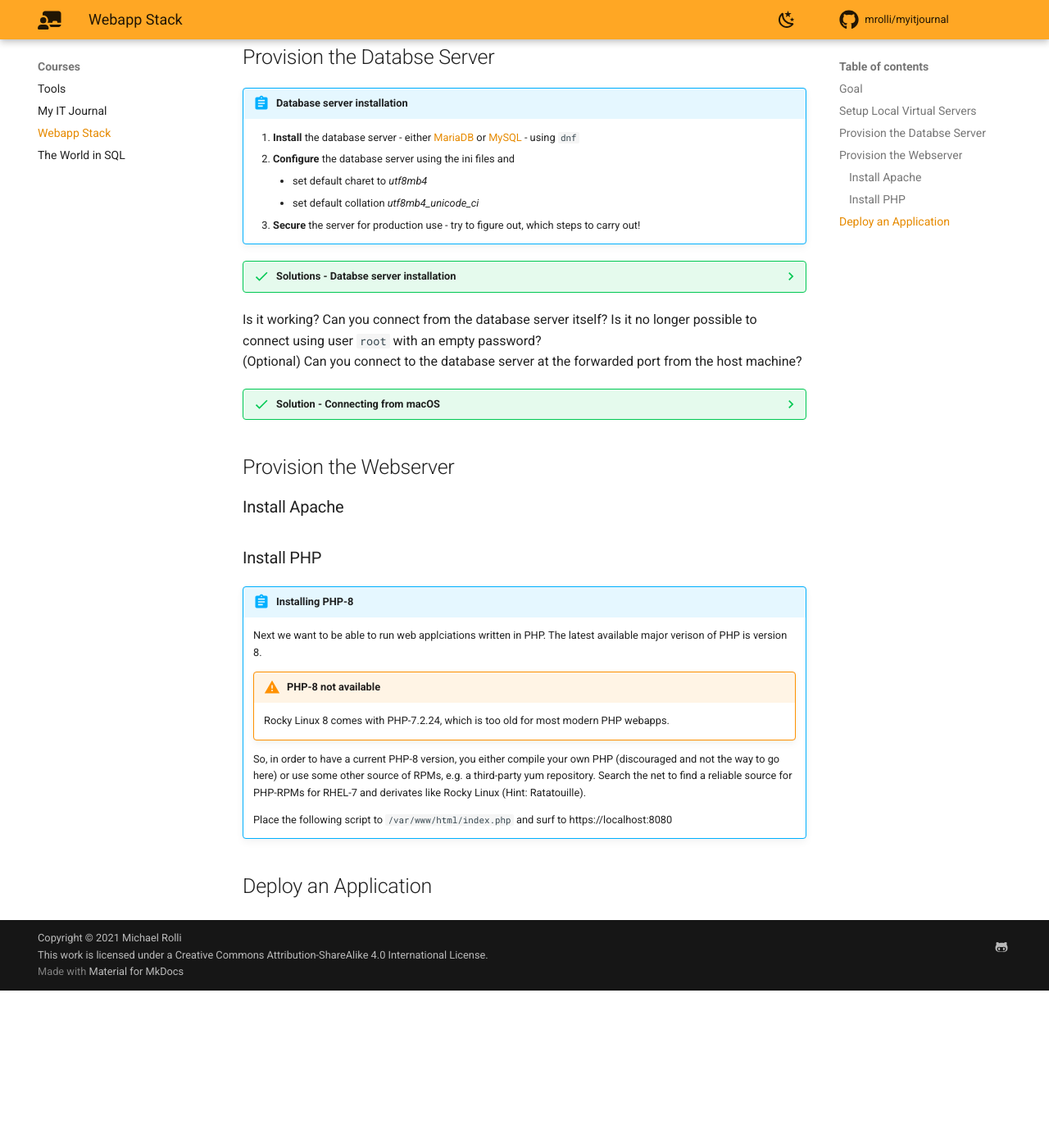
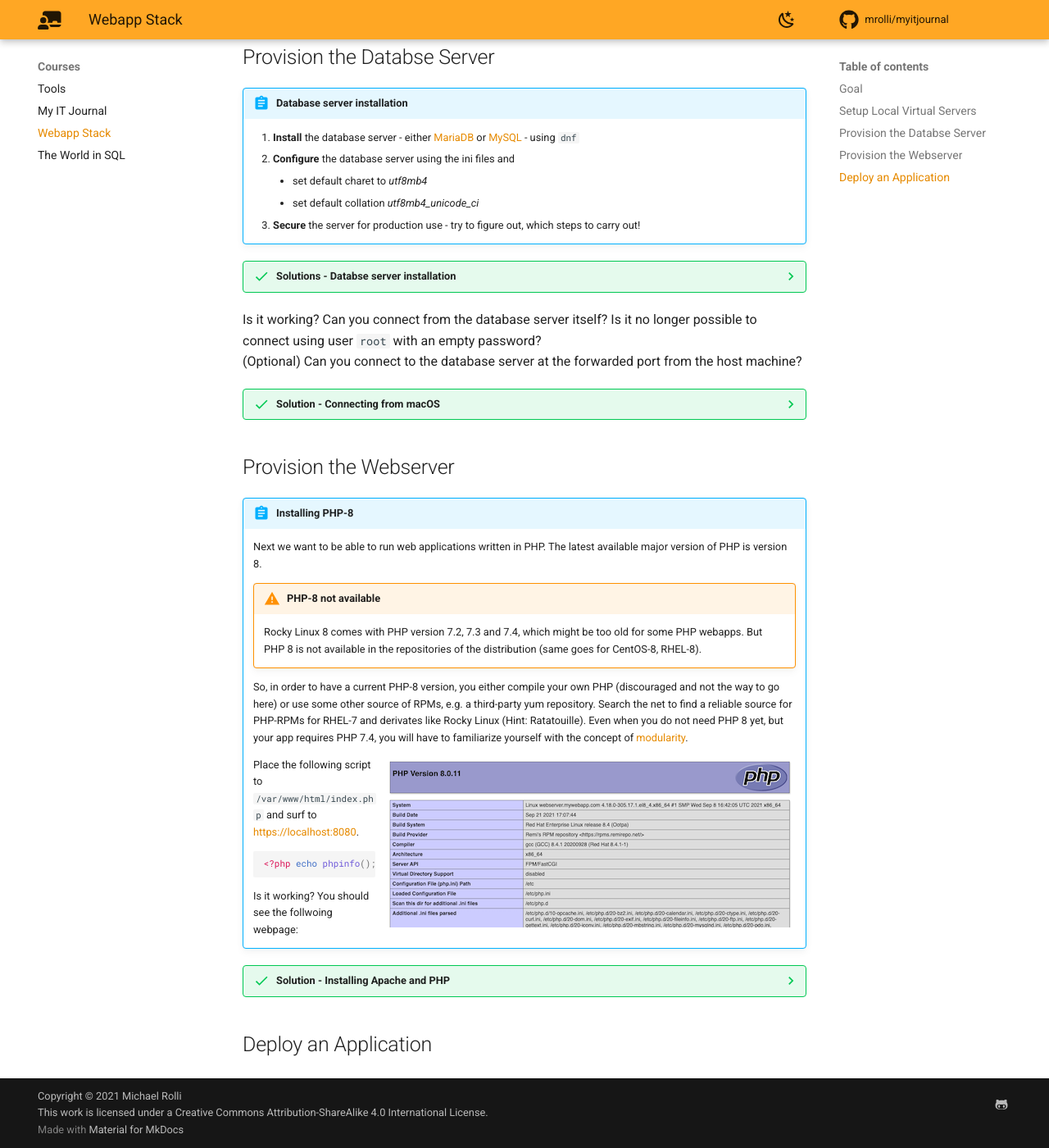
Before and after one commit to mrolli/myitjournal, an MkDocs documentation site: the page built from docs/courses/webappstack.md, in a window 1280 px wide and 1400 px high, scrolled down 1284 px. Shown: the whole window at 82% size. Built offline with MkDocs 1.6.1 and Material for MkDocs 9.7.7, drawn with Linux system fonts in a browser that asks for light colours; emoji names are drawn with the system emoji font; comment, search, counter and statistics services are not loaded; before the commit the page ends 2492 px from its top, so only the background shows below that.

Commit message:
Added webserver related tasks

````diff
--- a/docs/courses/webappstack.md
+++ b/docs/courses/webappstack.md
@@ -55,7 +55,8 @@ of the guestOS to you laptop, good local ports on the host OS could be 8080 and
     Regarding the charset question set every aspect to charset `utf8mb4` and collation `utf8mb4_unicode_ci`, see
     [my.cnf.d/charset.cnf]. For details of the configuration and the reasoning see [the guide on Charsets](../guides/misc.md).
 
-Is it working? Can you connect from the database server itself? Is it no longer possible to connect using user `root` with an empty password?
+Is it working? Can you connect from the database server itself? Is it no longer possible to connect using user `root` with
+an empty password?
 (Optional) Can you connect to the database server at the forwarded port from the host machine?
 
 ??? success "Solution - Connecting from macOS"
@@ -83,20 +84,30 @@ Is it working? Can you connect from the database server itself? Is it no longer
 
 ## Provision the Webserver
 
-### Install Apache
-
-### Install PHP
-
 !!! abstract "Installing PHP-8"
-    Next we want to be able to run web applciations written in PHP. The latest available major verison of PHP is version 8.
+    Next we want to be able to run web applications written in PHP. The latest available major version of PHP is version 8.
 
     !!! warning "PHP-8 not available"
-        Rocky Linux 8 comes with PHP-7.2.24, which is too old for most modern PHP webapps.
+        Rocky Linux 8 comes with PHP version 7.2, 7.3 and 7.4, which might be too old for some PHP webapps. But PHP 8 is not
+        available in the repositories of the distribution (same goes for CentOS-8, RHEL-8).
 
     So, in order to have a current PHP-8 version, you either compile your own PHP (discouraged and not the way to go here) or
     use some other source of RPMs, e.g. a third-party yum repository. Search the net to find a reliable source for PHP-RPMs
-    for RHEL-7 and derivates like Rocky Linux (Hint: Ratatouille).
+    for RHEL-7 and derivates like Rocky Linux (Hint: Ratatouille). Even when you do not need PHP 8 yet, but your app requires
+    PHP 7.4, you will have to familiarize yourself with the concept of [modularity](https://docs.pagure.org/modularity/).
 
-    Place the following script to `/var/www/html/index.php` and surf to https://localhost:8080
+    ![PHP version infos](../img/phpinfo.png){ align=right }
+
+    Place the following script to `/var/www/html/index.php` and surf to <https://localhost:8080>.
+    ```php
+    <?php echo phpinfo();
+    ```
+
+    Is it working? You should see the follwoing webpage:
+
+??? success "Solution - Installing Apache and PHP"
+    Please find my approach to the above tasks in the script [provision_webserver].
+
+[provision_webserver]: https://github.com/mrolli/webappstack/blob/main/provision_webserver
 
 ## Deploy an Application
--- a/mkdocs.yml
+++ b/mkdocs.yml
@@ -59,6 +59,7 @@ plugins:
 markdown_extensions:
   - abbr
   - admonition
+  - attr_list
   - def_list
   - pymdownx.betterem
   - pymdownx.critic
````
Also changed, not shown: docs/img/phpinfo.png (added).
